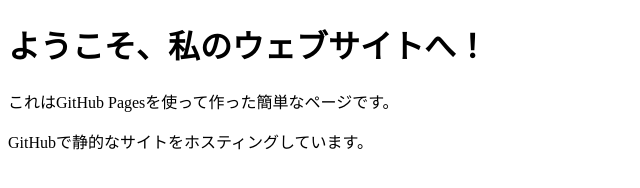
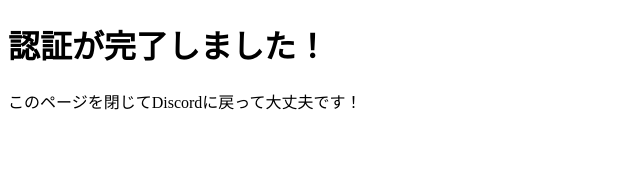
Before and after one commit to VerifyDiscord/bedrockverify, a plain HTML site: page index.html in a window 1280 px wide. Shown: the whole page, without its empty margins (0-640 px from the left). Drawn offline with Linux system fonts and the light colour scheme.

Commit message:
Update index.html

```diff
--- a/index.html
+++ b/index.html
@@ -6,8 +6,7 @@
     <title>My First Website</title>
 </head>
 <body>
-    <h1>ようこそ、私のウェブサイトへ！</h1>
-    <p>これはGitHub Pagesを使って作った簡単なページです。</p>
-    <p>GitHubで静的なサイトをホスティングしています。</p>
+    <h1>認証が完了しました！</h1>
+    <p>このページを閉じてDiscordに戻って大丈夫です！</p>
 </body>
 </html>
```
